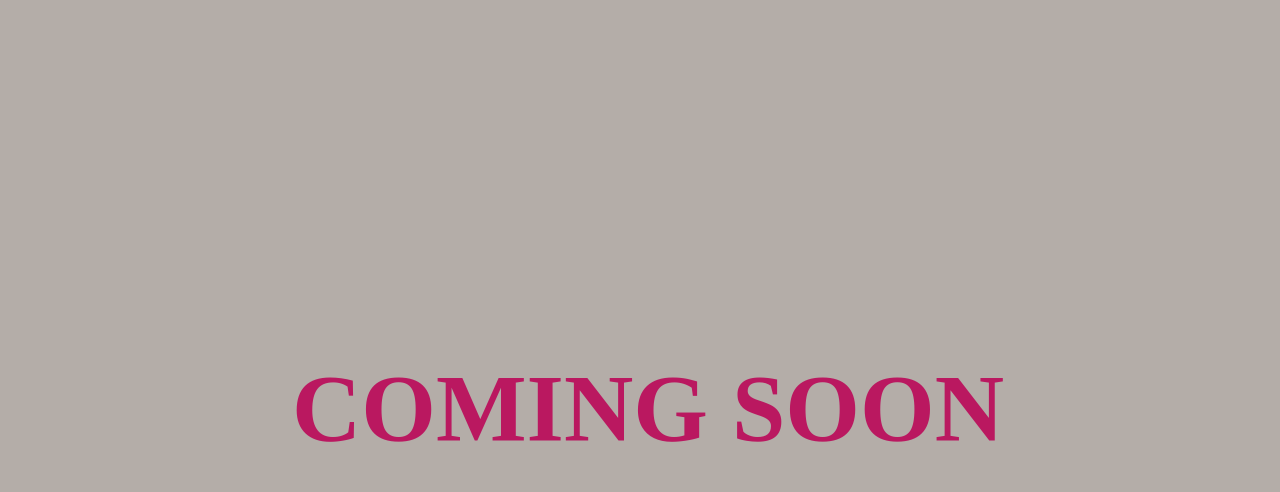
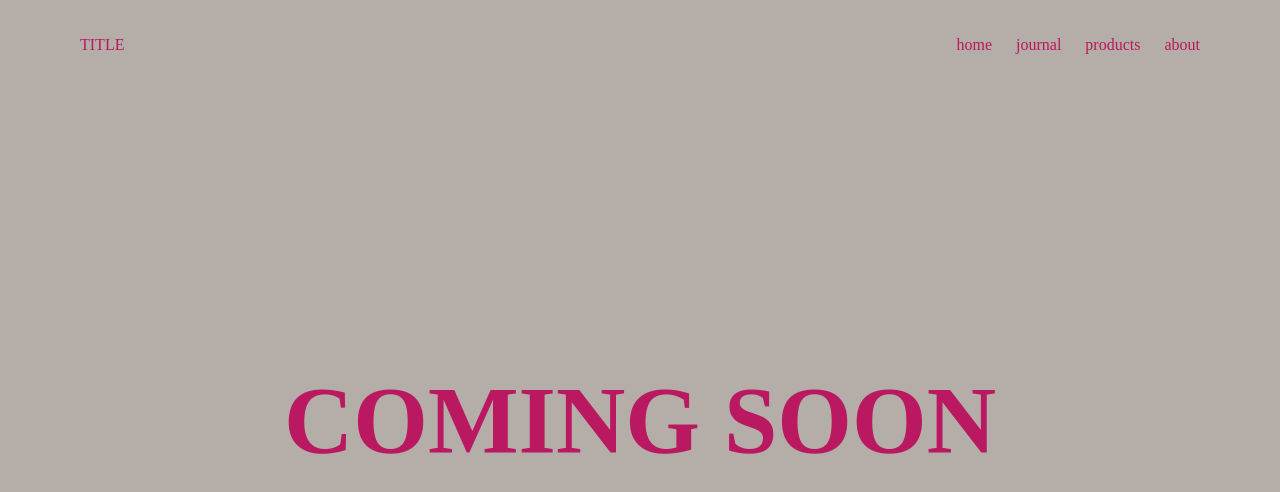
Before and after one commit to tulip781/shakespeare, a website built with webpack: page src/index.html in a window 1280 px wide. Built offline with nearby package versions, Linux system fonts and the light colour scheme.

Commit message:
boiler plate work continue

```diff
--- a/src/index.html
+++ b/src/index.html
@@ -4,8 +4,24 @@
   <meta charset="UTF-8">
   <title>COMING SOON</title>
   <link rel="icon" type="image/png" href="./img/favicon.ico">
+  <meta name="viewport" content="width=device-width, initial-scale=1.0">
+  <meta name="Website Coming Soon">
 </head>
 <body>
+  <header class="purple ">
+    <ul>
+      <li>TITLE</li>
+    </ul>
+    <ul class="web-navbar">
+      <li>home</li>
+      <li>journal</li>
+      <li>products</li>
+      <li>about</li>
+    </ul>
+    <ul class="mobile-navbar">
+      <li><img class="burger-icon" src="./img/burger-white-ollie.svg" alt=""></li>
+    </ul>
+  </header>
   <div class="cover centered">
     <h1 class="purple header">COMING SOON</h1>
   </div>
--- /dev/null
+++ b/src/styles/holding-page/comingsoon.scss
@@ -0,0 +1,15 @@
+.centered {
+  display: flex;
+  justify-content: center;
+  align-items: center;
+}
+
+.cover {
+  width: 100%;
+  height: calc(100vh - 100px);
+}
+
+.header {
+  font-size: 7.5vw;
+  white-space: nowrap;
+}
--- a/src/styles/index.scss
+++ b/src/styles/index.scss
@@ -1,4 +1,6 @@
 @import './navbar/nav.scss';
+@import './holding-page/comingsoon.scss';
+
 
 @font-face {
   font-family: 'FavoritPro-Regular';
@@ -9,26 +11,10 @@
 body {
   font-family: 'FavoritPro-Regular';
   background-color: #b4ada8;
+  margin: 20px 80px;
 }
 
 .purple {
   color: #ba1860;
   font-family: 'FavoritPro-Regular';
 }
-
-.centered {
-  display: flex;
-  justify-content: center;
-  align-items: center;
-}
-
-.cover {
-  width: 100vw;
-  height: 100vh;
-  position: relative;
-}
-
-.header {
-  font-size: 7.5vw;
-  white-space: nowrap;
-}
--- a/src/styles/navbar/nav.scss
+++ b/src/styles/navbar/nav.scss
@@ -0,0 +1,35 @@
+header {
+  display: flex;
+  justify-content: space-between;
+  ul {
+    list-style: none;
+    padding-left: 0px;
+    li {
+      display: inline;
+      margin-left: 20px;
+      cursor: pointer;
+    }
+  }
+  ul > li:first-of-type {
+    margin-left: 0px;
+  }
+}
+
+.web-navbar {
+  display: none;
+}
+.burger-icon {
+  width: 25px;
+}
+
+@media (min-width: 768px) {
+  .burger-icon {
+    width: 25px;
+  }
+  .web-navbar {
+    display: inline;
+  }
+  .mobile-navbar {
+    display: none;
+  }
+}
```
Also changed, not shown: src/img/burger-white-ollie.svg (added).
